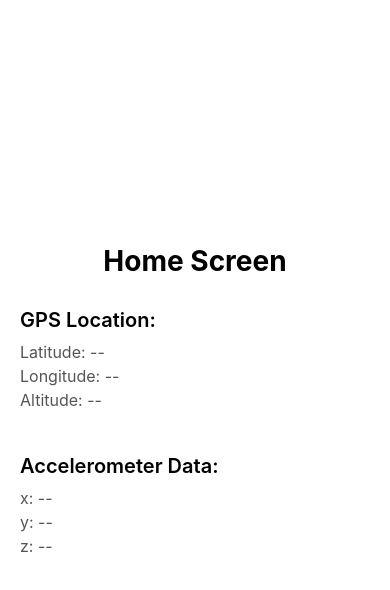
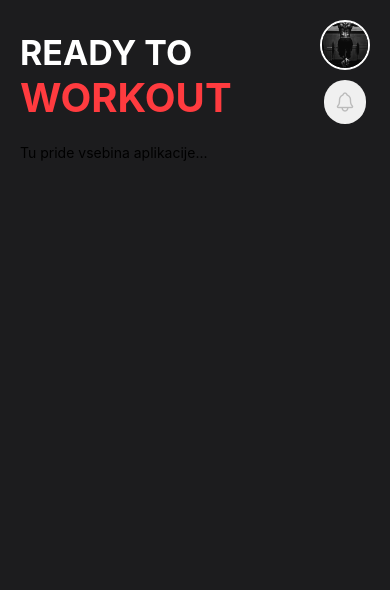
Before and after one commit to Ante-Diluvian/Projekt-Masivni-podatki, a React Native app in the folder NPO/: screen /Home in a window 390 px wide. Shown: the top 590 px of the page. Built offline with nearby package versions, Linux system fonts and the light colour scheme.

Commit message:
Profile screen and simple design
Added profile screen view. Not yet implemented getting user data or logout

```diff
--- a/NPO/App.js
+++ b/NPO/App.js
@@ -15,6 +15,7 @@ import { Ionicons } from '@expo/vector-icons';
 import LoginScreen from './screens/LoginScreen';
 import RegisterScreen from './screens/RegisterScreen';
 import MainScreen from './screens/MainScreen';
+import ProfileScreen from './screens/ProfileScreen';
 
 const Tab = createBottomTabNavigator();
 const Stack = createNativeStackNavigator();
@@ -25,6 +26,7 @@ function LoginStack() {
       <Stack.Screen name="Home" component={MainScreen} />
       <Stack.Screen name="Login" component={LoginScreen} />
       <Stack.Screen name="Register" component={RegisterScreen} />
+      <Stack.Screen name="Profile" component={ProfileScreen} />
     </Stack.Navigator>
   );
 }
--- a/NPO/screens/MainScreen.js
+++ b/NPO/screens/MainScreen.js
@@ -1,55 +1,82 @@
 import React from 'react';
-import { View, Text, StyleSheet } from 'react-native';
+import { View, Text, TouchableOpacity, StyleSheet, SafeAreaView, Image } from 'react-native';
+import { Ionicons } from '@expo/vector-icons';
 
-const MainScreen = () => {
+const MainScreen = ({ navigation }) => {
   // Za zdaj samo prikaz placeholderjev za GPS in akselerometer
 
   return (
-    <View style={styles.container}>
-      <Text style={styles.header}>Home Screen</Text>
+    <SafeAreaView style={styles.container}>
+      {/* Header */}
+      <View style={styles.header}>
+        <View style={{ marginTop:12 }}>
+          <Text style={styles.title}>READY TO</Text>
+          <Text style={styles.subtitle}>WORKOUT</Text>
+        </View>
 
-      <View style={styles.section}>
-        <Text style={styles.title}>GPS Location:</Text>
-        <Text style={styles.placeholder}>Latitude: --</Text>
-        <Text style={styles.placeholder}>Longitude: --</Text>
-        <Text style={styles.placeholder}>Altitude: --</Text>
+        <View style={styles.rightSection}>
+          <TouchableOpacity onPress={() => navigation.navigate('Profile')}>
+            <Image
+              source={require('../assets/images/auth-background.jpg')}
+              style={styles.avatar}
+            />
+          </TouchableOpacity>
+
+          <TouchableOpacity onPress={() => {}} style={styles.bellWrapper}>
+            <Ionicons name="notifications-outline" size={22} color="#bbb" />
+          </TouchableOpacity>
+        </View>
       </View>
 
-      <View style={styles.section}>
-        <Text style={styles.title}>Accelerometer Data:</Text>
-        <Text style={styles.placeholder}>x: --</Text>
-        <Text style={styles.placeholder}>y: --</Text>
-        <Text style={styles.placeholder}>z: --</Text>
+      {/* Glavna vsebina */}
+      <View style={styles.content}>
+        <Text>Tu pride vsebina aplikacije...</Text>
       </View>
-    </View>
+    </SafeAreaView>
   );
 };
 
 const styles = StyleSheet.create({
   container: {
+    backgroundColor: '#1C1C1E',
     flex: 1,
-    padding: 20,
-    backgroundColor: '#fff',
-    justifyContent: 'center',
   },
   header: {
-    fontSize: 28,
-    fontWeight: 'bold',
-    marginBottom: 30,
-    textAlign: 'center',
-  },
-  section: {
-    marginBottom: 40,
+    paddingHorizontal: 20,
+    paddingTop: 20,
+    flexDirection: 'row',
+    justifyContent: 'space-between',
+    alignItems: 'flex-start',
   },
   title: {
-    fontSize: 20,
-    fontWeight: '600',
+    fontSize: 34,
+    fontWeight: 'bold',
+    color: '#FFFFFF',
+  },
+  subtitle: {
+    fontSize: 40,
+    fontWeight: 'bold',
+    color: '#FF3B3F',
+  },
+  rightSection: {
+    alignItems: 'center',
+  },
+  avatar: {
+    width: 50,
+    height: 50,
+    borderRadius: 25,
     marginBottom: 10,
+    borderWidth: 2,
+    borderColor: '#FFFFFF',
   },
-  placeholder: {
-    fontSize: 16,
-    color: '#555',
-    marginBottom: 4,
+  bellWrapper: {
+    backgroundColor: '#f0f0f0',
+    padding: 10,
+    borderRadius: 25,
+  },
+  content: {
+    marginTop: 20,
+    paddingHorizontal: 20,
   },
 });
 
--- a/NPO/screens/ProfileScreen.js
+++ b/NPO/screens/ProfileScreen.js
@@ -0,0 +1,95 @@
+import React from 'react';
+import { View, Text, StyleSheet, SafeAreaView, TouchableOpacity } from 'react-native';
+import { Ionicons } from '@expo/vector-icons';
+
+const ProfileScreen = ({ navigation }) => {
+    //TODO: Fetch user data from AsyncStorage, logout
+
+    return (
+        <SafeAreaView style={styles.container}>
+            <View style={styles.header}>
+                <TouchableOpacity onPress={() => navigation.goBack()} style={styles.backButton}>
+                    <Ionicons name="chevron-back" size={28} color="#FF3B3F" />
+                </TouchableOpacity>
+                <Text style={styles.headerTitle}>Profil uporabnika</Text>
+            </View>
+
+            <View style={styles.content}>
+                <View style={styles.infoRow}>
+                    <Text style={styles.label}>Uporabniško ime:</Text>
+                    <Text style={styles.value}>{user.username}</Text>
+                </View>
+
+                <View style={styles.infoRow}>
+                    <Text style={styles.label}>Email:</Text>
+                    <Text style={styles.value}>{user.email}</Text>
+                </View>
+
+                <View style={styles.infoRow}>
+                    <Text style={styles.label}>Geslo:</Text>
+                    <Text style={styles.value}>{user.password}</Text>
+                </View>
+            </View>
+
+            <View style={styles.logoutContainer}>
+                <TouchableOpacity style={styles.logoutButton}>
+                    <Text style={styles.logoutText}>Logout</Text>
+                </TouchableOpacity>
+            </View>
+        </SafeAreaView>
+    );
+};
+
+const styles = StyleSheet.create({
+  container: {
+    flex: 1,
+    backgroundColor: '#1C1C1E',
+    padding: 20,
+    justifyContent: 'space-between',
+  },
+  header: {
+    flexDirection: 'row',
+    alignItems: 'center',
+    marginBottom: 20,
+  },
+  backButton: {
+    paddingRight: 10,
+    paddingVertical: 5,
+  },
+  headerTitle: {
+    fontSize: 28,
+    fontWeight: 'bold',
+    color: '#FF3B3F',
+  },
+  content: {
+    flex: 1,
+  },
+  infoRow: {
+    marginBottom: 15,
+  },
+  label: {
+    fontSize: 18,
+    color: '#bbb',
+  },
+  value: {
+    fontSize: 20,
+    color: '#fff',
+    fontWeight: '600',
+  },
+  logoutContainer: {
+    alignItems: 'center',
+  },
+  logoutButton: {
+    backgroundColor: '#FF3B3F',
+    paddingVertical: 12,
+    paddingHorizontal: 40,
+    borderRadius: 30,
+  },
+  logoutText: {
+    color: '#fff',
+    fontWeight: 'bold',
+    fontSize: 18,
+  },
+});
+
+export default ProfileScreen;
```
Also changed, not shown: NPO/components/Excersises.js (added).
